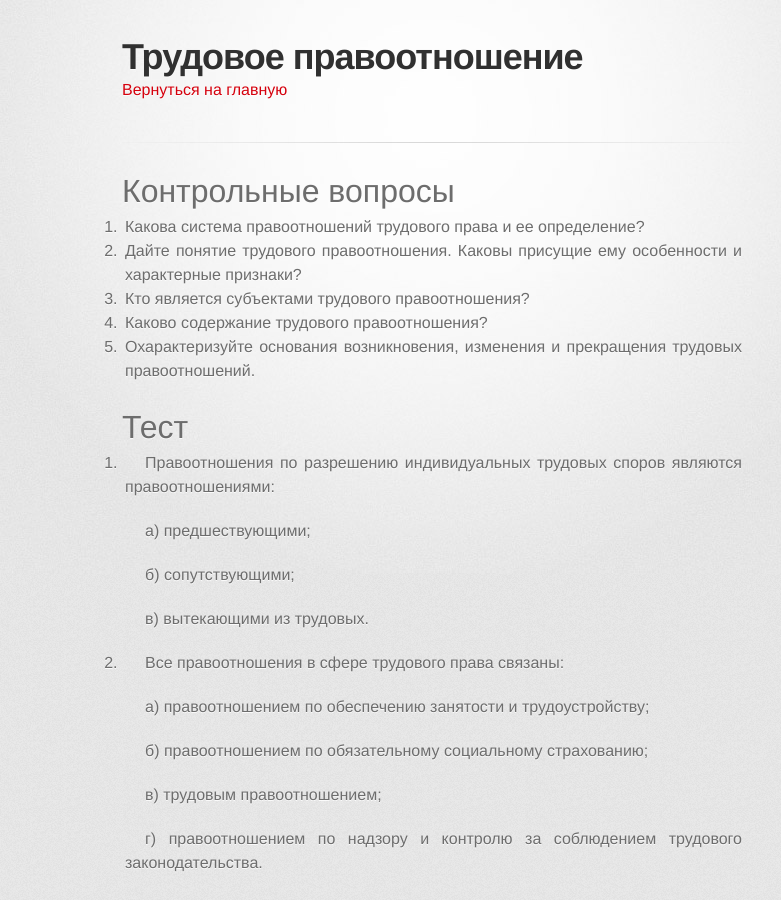
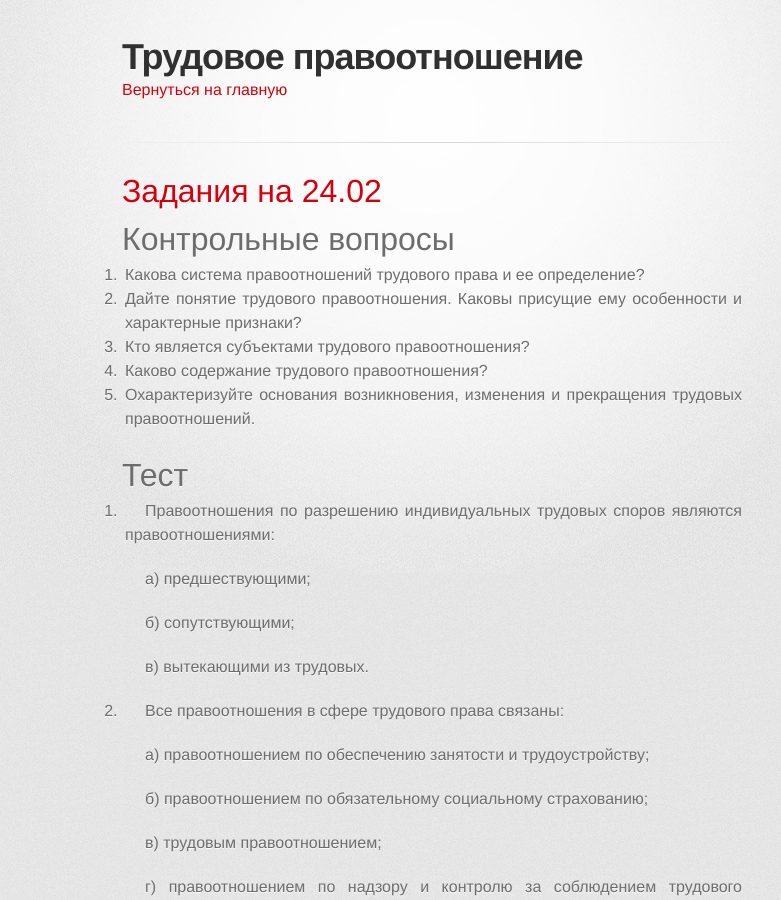
Before and after one commit to a-nova/a-nova.github.io, a Jekyll site: the page built from _tr/3.md, in a window 1280 px wide and 900 px high. Shown: the whole window, without its empty margins (208-989 px from the left). Built offline with Jekyll 4.4.1, drawn with Linux system fonts in a browser that asks for light colours; some web fonts are replaced.

Commit message:
задания на 24.02

```diff
--- a/_tr/3.md
+++ b/_tr/3.md
@@ -4,6 +4,8 @@ description:
 when:
 layout: page
 ---
+
+# [Задания на 24.02](./3/Zadania_Na_Zanyatie_Po_Distsipline_24_02.docx)
 
 # Контрольные вопросы
 
```
Also changed, not shown: 1 other file.
